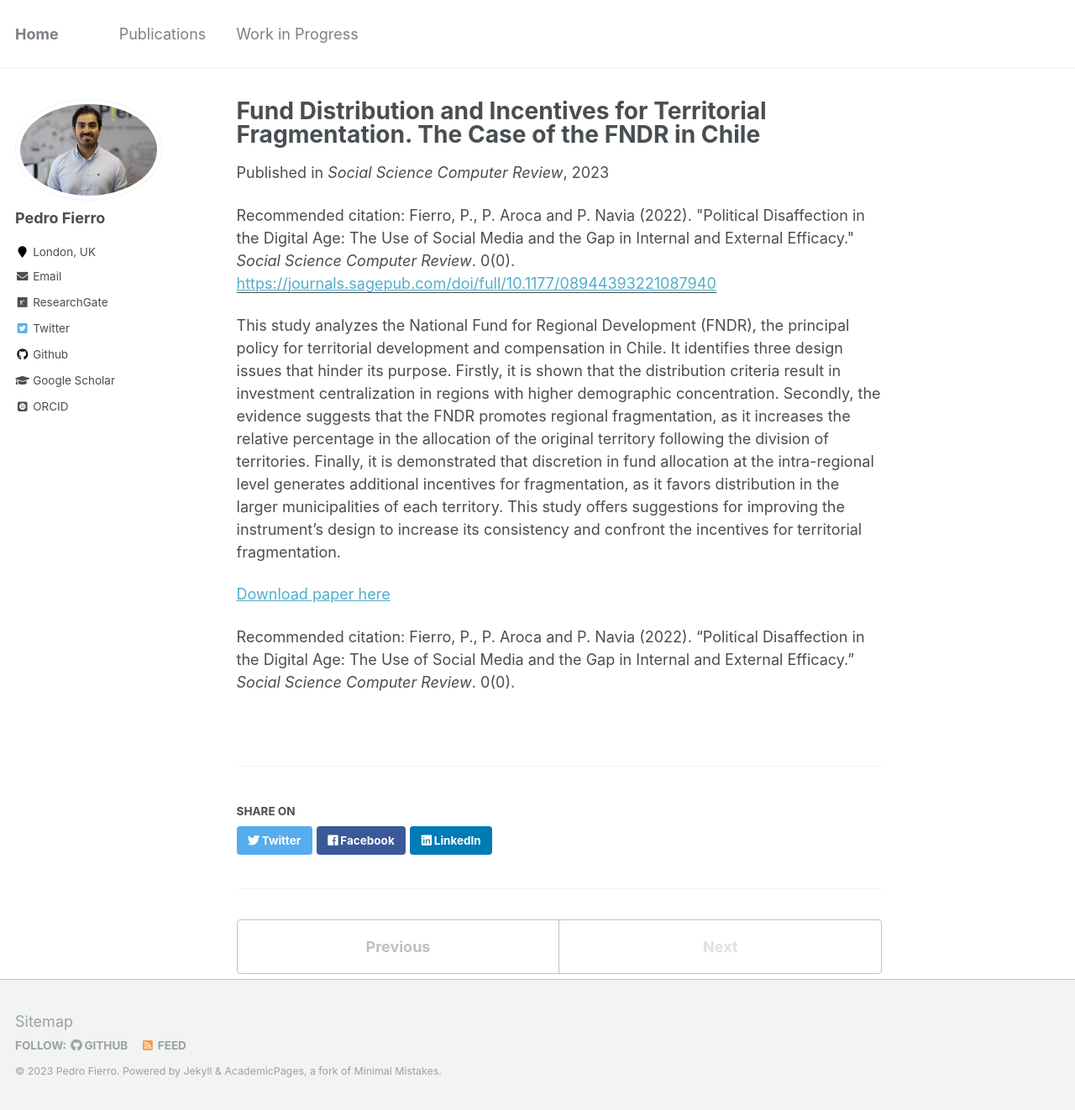
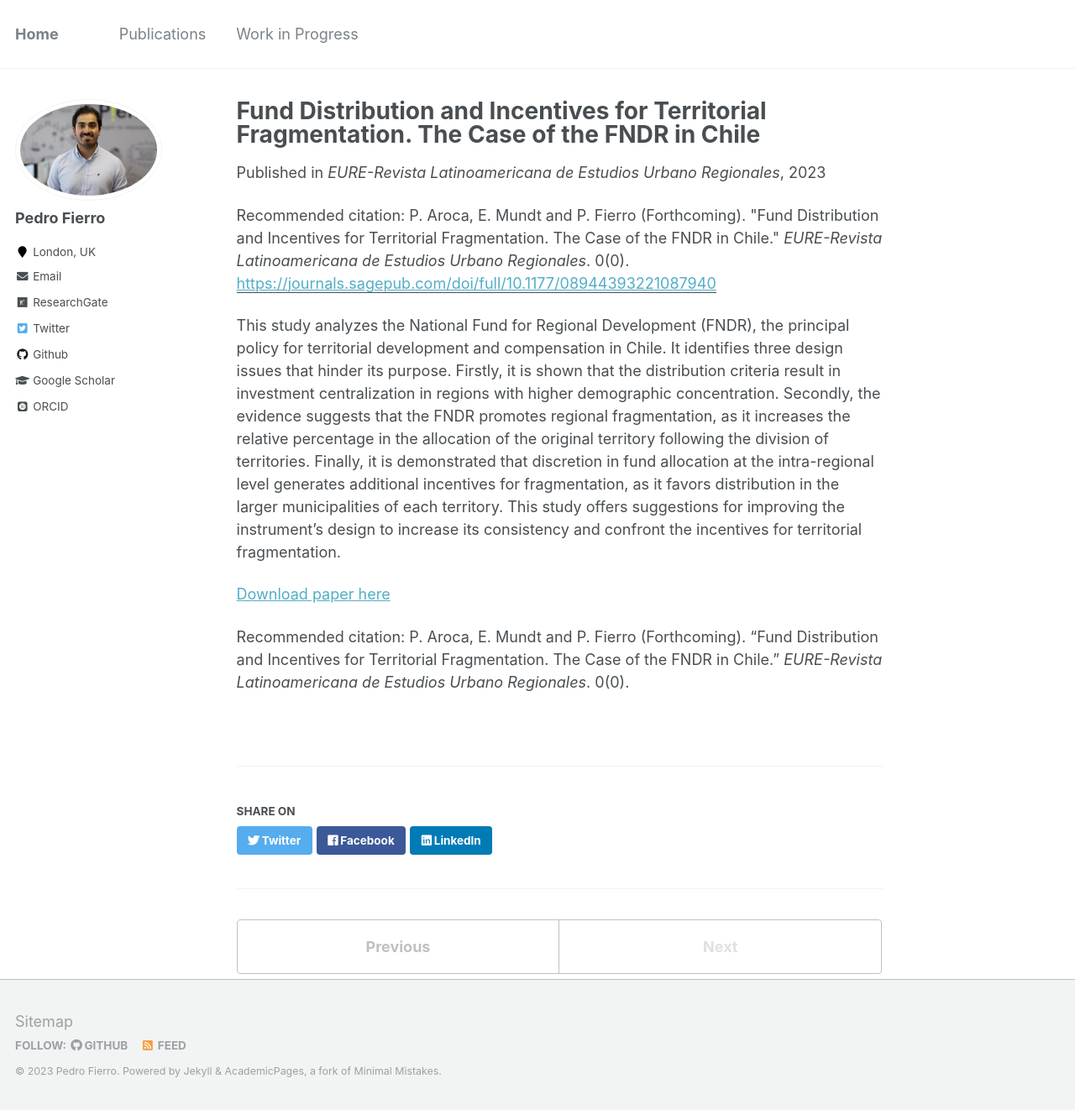
Before and after one commit to pedrofierroz87/pedrofierroz87.github.io, a Jekyll site: the page built from _publications/2023-10-27-paper-title-number-7.md, in a window 1280 px wide and 1322 px high. Shown: the whole window at 84% size. Built offline with Jekyll 4.4.1, drawn with Linux system fonts in a browser that asks for light colours; some web fonts are replaced.

Commit message:
Update 2023-10-27-paper-title-number-7.md

```diff
--- a/_publications/2023-10-27-paper-title-number-7.md
+++ b/_publications/2023-10-27-paper-title-number-7.md
@@ -4,12 +4,12 @@ collection: publications
 permalink: /publication/2023-10-27-paper-title-number-7
 excerpt: 'This study analyzes the National Fund for Regional Development (FNDR), the principal policy for territorial development and compensation in Chile. It identifies three design issues that hinder its purpose. Firstly, it is shown that the distribution criteria result in investment centralization in regions with higher demographic concentration. Secondly, the evidence suggests that the FNDR promotes regional fragmentation, as it increases the relative percentage in the allocation of the original territory following the division of territories. Finally, it is demonstrated that discretion in fund allocation at the intra-regional level generates additional incentives for fragmentation, as it favors distribution in the larger municipalities of each territory.'
 date: 2023-05-10
-venue: 'Social Science Computer Review'
+venue: 'EURE-Revista Latinoamericana de Estudios Urbano Regionales'
 paperurl: 'https://journals.sagepub.com/doi/full/10.1177/08944393221087940'
-citation: 'Fierro, P., P. Aroca and P. Navia (2022). &quot;Political Disaffection in the Digital Age: The Use of Social Media and the Gap in Internal and External Efficacy.&quot; <i>Social Science Computer Review</i>. 0(0).'
+citation: 'P. Aroca, E. Mundt and P. Fierro (Forthcoming). &quot;Fund Distribution and Incentives for Territorial Fragmentation. The Case of the FNDR in Chile.&quot; <i>EURE-Revista Latinoamericana de Estudios Urbano Regionales</i>. 0(0).'
 ---
 This study analyzes the National Fund for Regional Development (FNDR), the principal policy for territorial development and compensation in Chile. It identifies three design issues that hinder its purpose. Firstly, it is shown that the distribution criteria result in investment centralization in regions with higher demographic concentration. Secondly, the evidence suggests that the FNDR promotes regional fragmentation, as it increases the relative percentage in the allocation of the original territory following the division of territories. Finally, it is demonstrated that discretion in fund allocation at the intra-regional level generates additional incentives for fragmentation, as it favors distribution in the larger municipalities of each territory. This study offers suggestions for improving the instrument's design to increase its consistency and confront the incentives for territorial fragmentation.
 
 [Download paper here](https://journals.sagepub.com/doi/full/10.1177/08944393221087940)
 
-Recommended citation: Fierro, P., P. Aroca and P. Navia (2022). "Political Disaffection in the Digital Age: The Use of Social Media and the Gap in Internal and External Efficacy." <i>Social Science Computer Review</i>. 0(0).
+Recommended citation: P. Aroca, E. Mundt and P. Fierro (Forthcoming). "Fund Distribution and Incentives for Territorial Fragmentation. The Case of the FNDR in Chile." <i>EURE-Revista Latinoamericana de Estudios Urbano Regionales</i>. 0(0).
```
